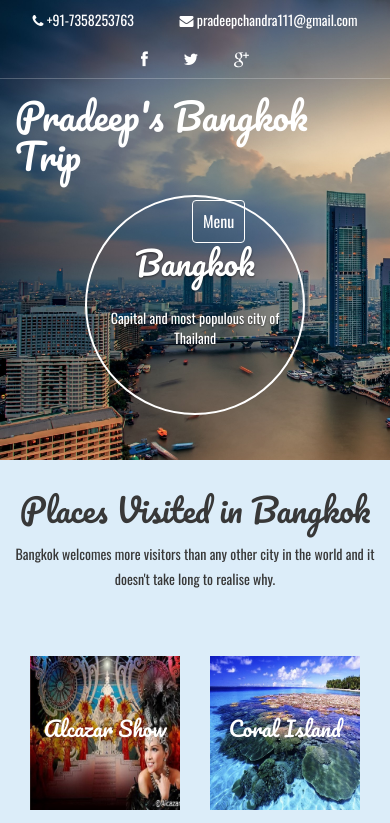
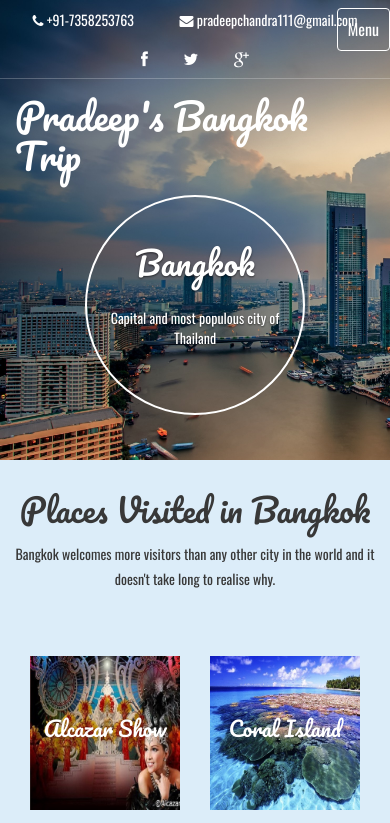
Before and after one commit to pradeep1511/bangkoktrip, a plain HTML site: page index.html in a window 390 px wide. Shown: the top 823 px of the page. Drawn offline with nearby package versions, Linux system fonts and the light colour scheme.

Commit message:
Add files via upload

```diff
--- a/index.html
+++ b/index.html
@@ -43,9 +43,8 @@
 					</h1>
 				</div>
 				<div class="top-nav">
-					<nav class="navbar navbar-default">
-							<button type="button" class="navbar-toggle collapsed" data-toggle="collapse" data-target="#bs-example-navbar-collapse-1">Menu
-							</button>
+					<nav class="navbar navbar-default navbar-fixed-top">
+							<button type="button" class="navbar-toggle" data-toggle="collapse" data-target="#bs-example-navbar-collapse-1">Menu</button>
 
 						<div class="collapse navbar-collapse" id="bs-example-navbar-collapse-1">
 							<ul class="nav navbar-nav">
```
